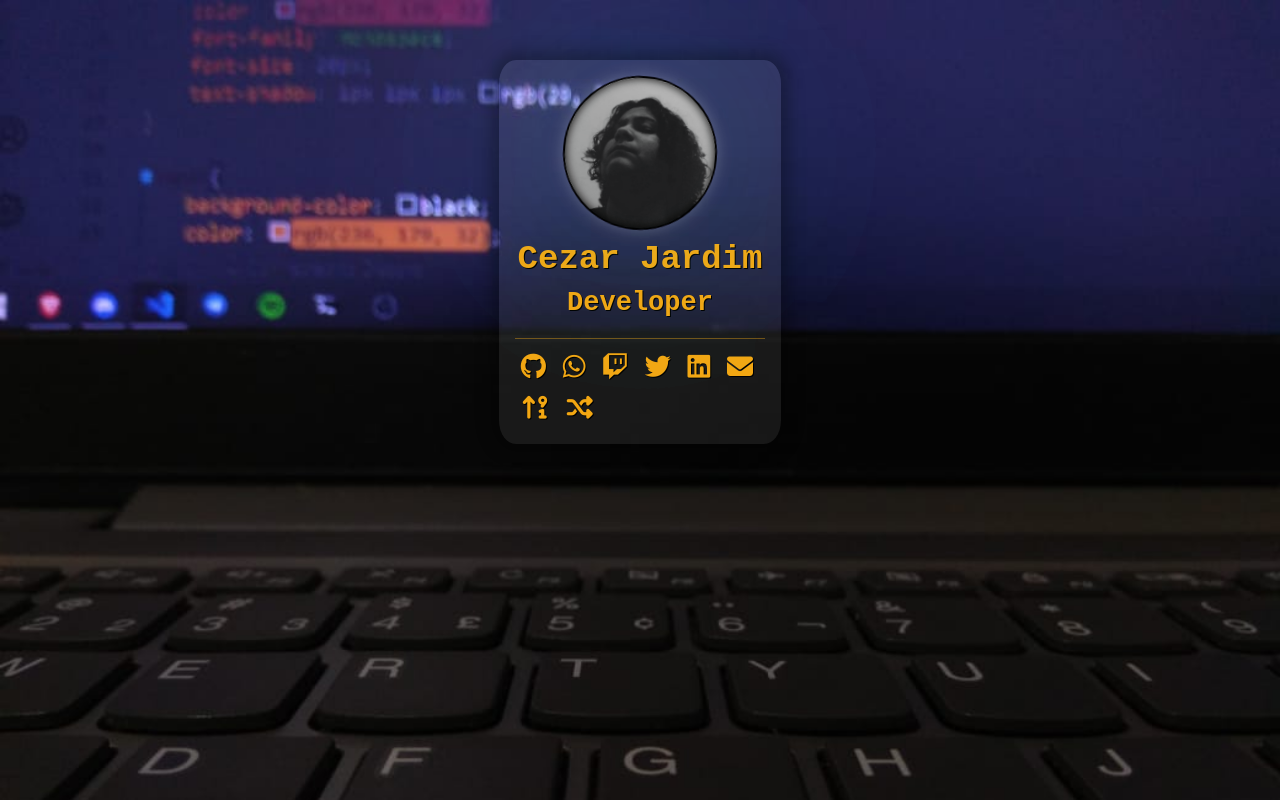
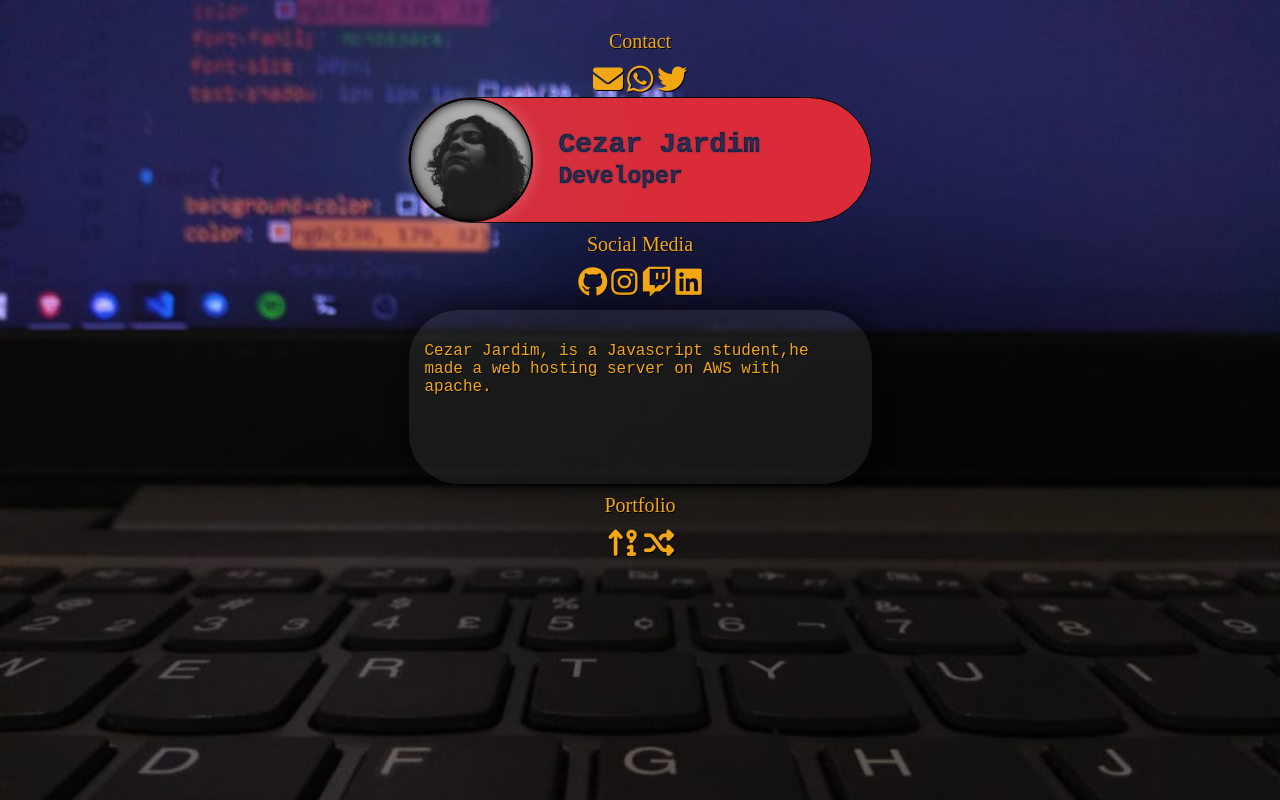
Before and after one commit to cezin17/cezin17.github.io, a plain HTML site: page index.html in a window 1280 px wide. Drawn offline with Linux system fonts and the light colour scheme.

Commit message:
site from zero, again

```diff
--- a/index.html
+++ b/index.html
@@ -6,32 +6,46 @@
         <link rel="icon" type="image/png" sizes="16x16" href="/favicon/favicon-16x16.png">
         <link rel="manifest" href="/favicon/site.webmanifest">
         <link rel="mask-icon" href="/favicon/safari-pinned-tab.svg" color="#5bbad5">
+        <link rel="stylesheet" href="style.css">
         <meta name="msapplication-TileColor" content="#da532c">
         <meta name="theme-color" content="#ffffff">
         <meta charset="UTF-8">
         <meta http-equiv="X-UA-Compatible" content="IE=edge">
         <meta name="viewport" content="width=device-width, initial-scale=1.0">
-        <title>Cezar Jardim Portfolio</title>
-        <link rel="stylesheet" href="style.css">
+        <title>Cezar Jardim</title>
         <script src="https://kit.fontawesome.com/0d7d8d8ee9.js" crossorigin="anonymous"></script>
     </head>
     <body>
-        <div class="card">
-            <div class="profile">
-                <div></div>
+        <header id="portcont">Contact</header>
+        <div class="contact">
+            <a href="mailto:cezin@gohorse.dev" target="_blank"><i class="fas fa-envelope"></i></a>
+            <a href="https://wa.me/5562999424002" target="_blank"><i class="fab fa-whatsapp"></i></a>
+            <a href="https://twitter.com/cezin_" target="_blank"><i class="fab fa-twitter"></i></i></a>
         </div>
+
+        <div class="about">
+                <div class="profile"></div>
+                <div class="title">
                     <h1>Cezar Jardim</h1>
                     <h2>Developer</h2>
-            <div class="social media">
+                </div>
+            </div>
+            <header id="portcont"> Social Media</header>
+            <div class="media">
                 <a href="https://github.com/cezin17" target="_blank"><i class="fab fa-github"></i></a>
-                <a href="https://wa.me/5562999424002" target="_blank"><i class="fab fa-whatsapp"></i></a>
+                <a href="https://www.instagram.com/cezin_x/" target="_blank"><i class="fab fa-instagram"></i></a>
                 <a href="https://twitch.tv/cezin_x" target="_blank"><i class="fab fa-twitch"></i></a>
-                <a href="https://twitter.com/cezin_" target="_blank"><i class="fab fa-twitter"></i></i></a>
                 <a href="https://www.linkedin.com/in/cezin/" target="_blank"><i class="fab fa-linkedin"></i></a>
-                <a href="mailto:cezin@gohorse.dev" target="_blank"><i class="fas fa-envelope"></i></a>
+            </div>
+
+        <div class="card">
+            <p>Cezar Jardim, is a Javascript student,he made a web hosting server on AWS with apache.
+            </p>
+        </div>
+        <header id="portcont">Portfolio</header>
+        <div class="portfolio">
             <a href="https://cezin.dev/bin2dec/" target="_blank"><i class="fas fa-sort-numeric-up-alt"></i></a>
             <a href="http://cezin.dev/randomNumber" target="_blank"><i class="fas fa-random"></i></a>
         </div>
-        </div>
     </body>
 </html>
--- a/style.css
+++ b/style.css
@@ -1,108 +1,103 @@
 html{
-    height:100vh;
+    height: 100vh;
 }
 
 body{
+    color: #f3a712;
     background-image: url(photos/background.jpg);
     background-size: cover;
-    text-align: center;
+    display: flex;
+    align-items: center;
+    flex-direction: column;
+    margin-top: 30px;
+}
+
+h1{
+    color: transparent;
+    font-size: 28px;
+    width: 300px;
+    text-shadow: 0px 0px 2px #29335c, 0 0 0 #000, 0px 0px 0px #29335c;
+    border-radius: 30px;
+    font-family: monospace;
+    margin-left: 25px;
+}
+
+h2{
+    color: transparent;
+    font-size: 23px;
+    width: 300px;
+    text-shadow: 0px 0px 2px #29335c, 0 0 0 #000, 0px 0px 0px #29335c;
+    border-radius: 30px;
+    font-family: monospace;
+    margin-left: 25px;
+    margin-top: -15px;
+}
+
+.contact a, .media a{
+    color: #f3a712;
+    font-size: 30px;
+    text-shadow: 1px 1px black;
+}
+
+.profile{
+    background-image: url(photos/photo.png);
+    background-size: cover;
+    height: 120px;
+    width: 120px;
+    border-radius: 100%;
+    margin-left: 0.4px;
+    border: 2px solid #000;
+    box-shadow: 0px 0px 15px 0px rgb(255 255 255 / 24%), 0px 0px 200px 0px rgb(26 241 242 / 20%), inset 0px 0px 10px 0px black;
+}
+
+.about{
+    display: flex;
+    flex-direction: row;
+    flex-wrap: nowrap;
+    align-content: center;
+    align-items: center;
+    background-color: #db2b39;
+    border-radius: 80px;
+    height: 124px;
+    width: 462px;
+    border: 1px solid #000;
+    margin-bottom: 10px;
+}
+
+p{
+    text-shadow: 1px 1px 0.3px black;
+    font-family: monospace;
+    font-size: 16px;
+    text-align: left;
 }
 
 .card{
     box-shadow: 0em 0em 1em 0.5em rgb(0 0 0 / 30%);
     padding: 1em 1em 3em 1em;
     margin: auto;
-    width: 250px;
-    height: 320px;
-    margin-top: 60px;
+    width: 431px;
+    height: 110px;
+    margin-top: 10px;
     background-color: rgba(255, 255, 255, 0.075);
-    border-radius: 6%;
+    border-radius: 50px;
+    margin-bottom: 10px ;
 }
 
-.profile, .profile > div{
-    background-image: url(photos/photo.png);
-    background-size: cover;
-    width: 150px;
-    height: 150px;
-    margin: auto;
-    border-radius: 50%;
-    animation: spinner 700s linear infinite;
-    border: 2px solid #000;
-    box-shadow: 0px 0px 15px 0px rgb(255 255 255 / 24%), 0px 0px 200px 0px rgb(26 241 242 / 20%), inset 0px 0px 10px 0px black;
+.contact a:hover, .portfolio a:hover, a:hover{
+    cursor: pointer;
+    color: #db2b39;
+    text-shadow: 0px 0px 15px rgb(255 255 255 / 25%), 0px 0px 200px rgb(26 241 242 / 9%);
 }
 
-.profile > div {
-    background-image: url(photos/photo2.jpg);
-    margin-top: -2px;
-    margin-left: -2px;
-    animation: hide 700s linear infinite;
+.portfolio a{
+    color: #f3a712;
+    font-size: 30px;
+    text-shadow: 1px 1px black;
 }
 
-h1{
+#portcont{
     color: #f3a712;
+    font-size: 20px;
     text-shadow: 1px 1px black;
-    font-family: monospace;
-    font-size: 34px;
-    margin-top: 10px;
     margin-bottom: 10px;
 }
-
-h2{
-    color: #f3a712;
-    text-shadow: 1px 1px black;
-    font-family: monospace;
-    font-size: 27px;
-    margin-top: 0px;
-    margin-bottom: 10px;
-}
-
-.media a{
-    color: #f3a712;
-    text-shadow: 1px 1px black;
-    font-family: monospace;
-    font-size: 26px;
-    margin: .22em;
-    margin-right: 11px;
-}
-
-.media{
-    display: flex;
-    border-top: 1px solid #f3a81265;
-    margin-top: 20px;
-    margin-bottom: 0px;
-    flex-direction: row;
-    flex-wrap: wrap;
-    align-content: center;
-    justify-content: flex-start;
-    align-items: center;
-    padding-top: 9px;
-}
-
-a:hover{
-    color: #db2b39;
-    cursor: pointer;
-}
-
-@keyframes spinner {
-    0% {
-        transform: rotate(0deg);
-    }
-    50% {
-        transform: rotate(360deg);
-    }
-    100% {
-        transform: rotate(720deg);
-    }
-}
-
-@keyframes hide {
-    0% {
-        opacity: 0;
-    }
-    50% {
-        opacity: 1;
-    }
-    100% {
-        opacity: 0;
-    }
-}
```
Lines whose indentation alone changed are shown as unchanged.
